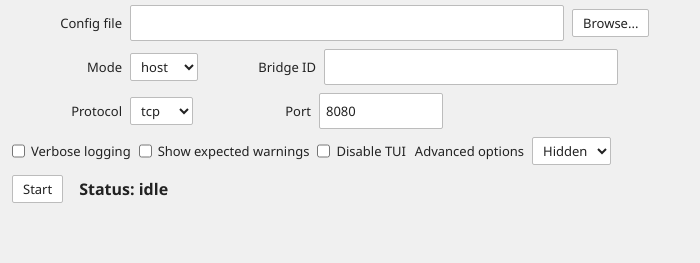
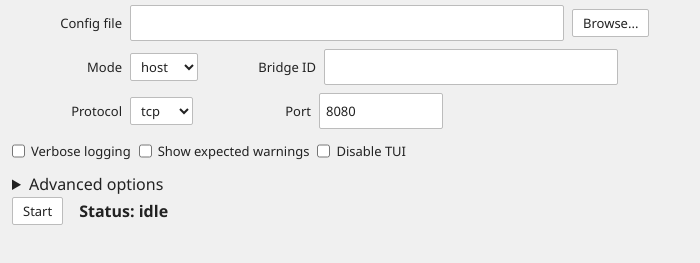
Before and after one commit to Lawtro37/NAT-bridge, a website: page launcher/ui/index.html in a window 1280 px wide. Shown: the part 77-340 px from the top of the page, without its empty margins (0-700 px from the left). Drawn offline with Linux system fonts and the light colour scheme.

Commit message:
change UI to use detail dropdown instead of button

```diff
--- a/launcher/ui/index.html
+++ b/launcher/ui/index.html
@@ -39,15 +39,11 @@
         <label class="check-item"><input type="checkbox" id="verbose" /> <span>Verbose logging</span></label>
         <label class="check-item"><input type="checkbox" id="warnings" /> <span>Show expected warnings</span></label>
         <label class="check-item"><input type="checkbox" id="noTui" /> <span>Disable TUI</span></label>
-        <label class="field-label" for="advancedSelect">Advanced options</label>
-        <select id="advancedSelect">
-          <option value="hide">Hidden</option>
-          <option value="show">Shown</option>
-        </select>
       </div>
 
-      <fieldset id="advancedFieldset" class="advanced hidden">
-        <legend>Advanced options</legend>
+      <details id="advancedOptions">
+        <summary>Advanced options</summary>
+        <br>
         <div class="row">
           <label class="field-label" for="secret">Secret</label>
           <input id="secret" type="text" />
@@ -72,7 +68,7 @@
           <label class="field-label" for="noFancyLogs">No fancy logs</label>
           <input id="noFancyLogs" type="checkbox" />
         </div>
-      </fieldset>
+      </details>
     </div>
 
     <div class="row actions">
```
